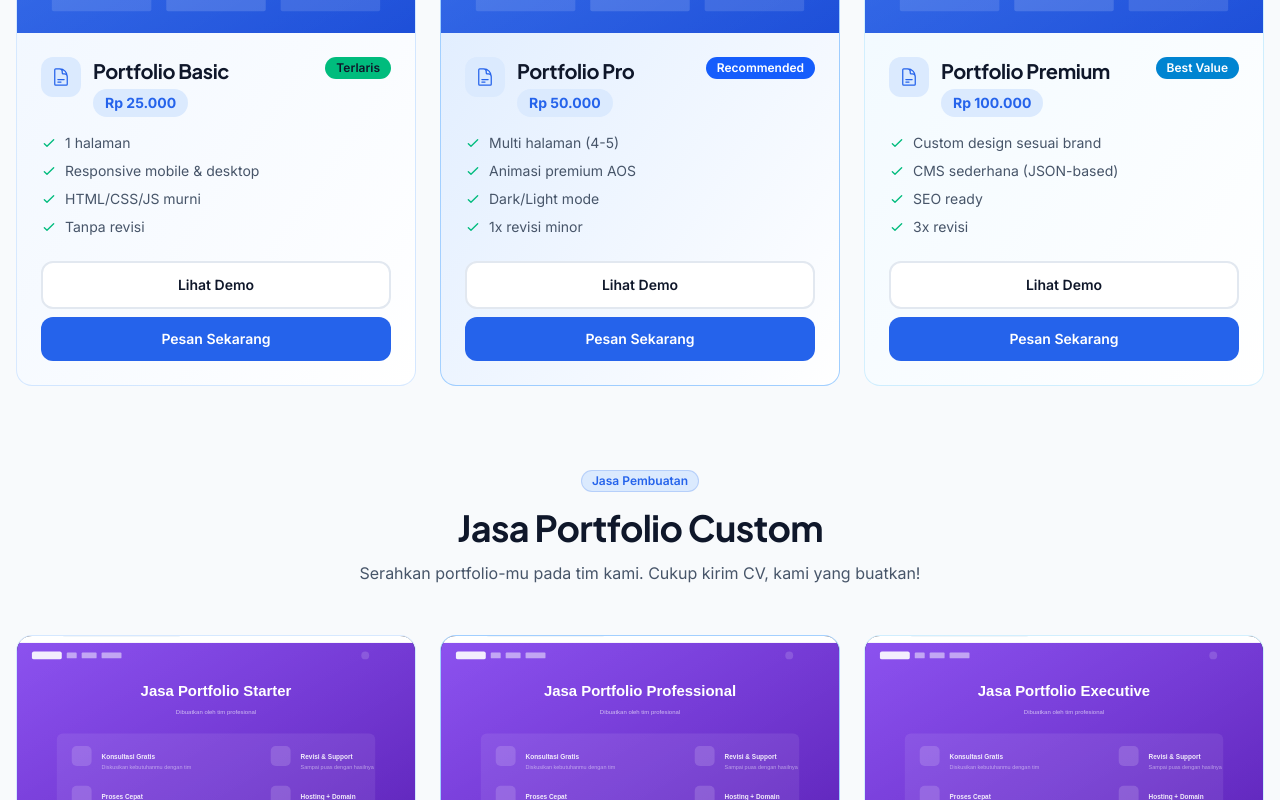
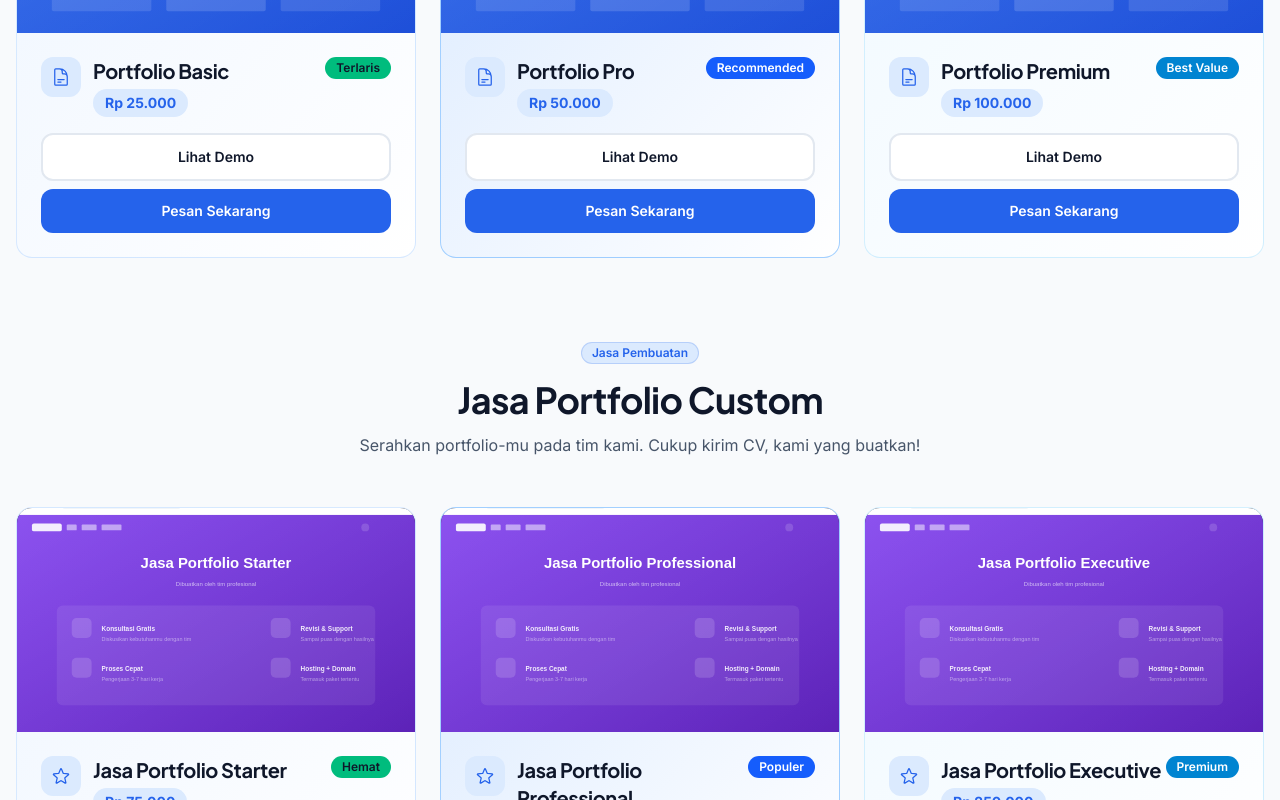
Before and after one commit to FelsxChillboy/DevStore, a Next.js app: page / in a window 1280 px wide. Shown: the part 1340-2140 px from the top of the page. Built offline with nearby package versions, Linux system fonts and the light colour scheme.

Commit message:
hapus fitur list dari card produk

```diff
--- a/src/components/home/NewProductsSection.tsx
+++ b/src/components/home/NewProductsSection.tsx
@@ -35,16 +35,6 @@ function NewProductCard({ product }: { product: Product }) {
         </div>
       </div>
 
-      <ul className="mb-6 space-y-2">
-        {product.features.map((feature, i) => (
-          <li key={i} className="flex items-center gap-2 text-sm text-text-secondary">
-            <svg className="h-4 w-4 flex-shrink-0 text-emerald-500" fill="none" stroke="currentColor" viewBox="0 0 24 24">
-              <path strokeLinecap="round" strokeLinejoin="round" strokeWidth="2" d="M5 13l4 4L19 7" />
-            </svg>
-            {feature}
-          </li>
-        ))}
-      </ul>
 
       {product.demoUrl && (
         <Link
--- a/src/components/home/ProductSection.tsx
+++ b/src/components/home/ProductSection.tsx
@@ -46,16 +46,6 @@ function ProductCard({ product }: { product: Product }) {
         <span className={`badge border-transparent ${product.badgeColor}`}>{product.badge}</span>
       </div>
 
-      <ul className="mb-6 space-y-2">
-        {product.features.map((feature, i) => (
-          <li key={i} className="flex items-center gap-2 text-sm text-text-secondary">
-            <svg className="h-4 w-4 flex-shrink-0 text-emerald-500" fill="none" stroke="currentColor" viewBox="0 0 24 24">
-              <path strokeLinecap="round" strokeLinejoin="round" strokeWidth="2" d="M5 13l4 4L19 7" />
-            </svg>
-            {feature}
-          </li>
-        ))}
-      </ul>
 
       {product.demoUrl && (
         <Link
--- a/src/components/home/UMKMSection.tsx
+++ b/src/components/home/UMKMSection.tsx
@@ -42,16 +42,6 @@ function UMKMProductCard({ product }: { product: Product }) {
         <p className="mb-4 text-sm italic text-text-muted">&ldquo;{product.tagline}&rdquo;</p>
       )}
 
-      <ul className="mb-6 space-y-2">
-        {product.features.map((feature, i) => (
-          <li key={i} className="flex items-center gap-2 text-sm text-text-secondary">
-            <svg className="h-4 w-4 flex-shrink-0 text-emerald-500" fill="none" stroke="currentColor" viewBox="0 0 24 24">
-              <path strokeLinecap="round" strokeLinejoin="round" strokeWidth="2" d="M5 13l4 4L19 7" />
-            </svg>
-            {feature}
-          </li>
-        ))}
-      </ul>
 
       {product.previewUrls && (
         <div className="mb-4 flex flex-wrap gap-2">
```
